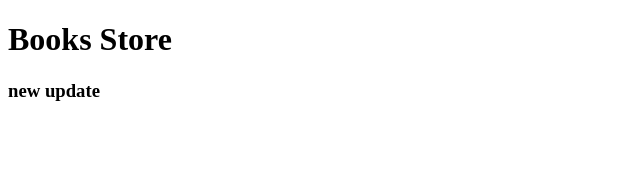
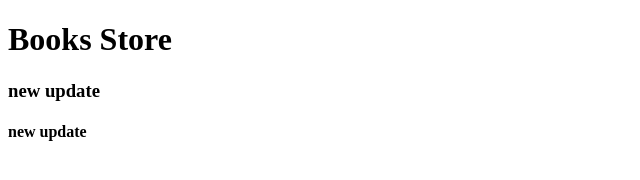
Before and after one commit to ahmmedkibria/my-first-repo, a plain HTML site: page index.html in a window 1280 px wide. Shown: the full height of the page, 0-640 px from the left. Drawn offline with Linux system fonts and the light colour scheme.

Commit message:
new update 2

```diff
--- a/index.html
+++ b/index.html
@@ -8,5 +8,6 @@
 <body>
     <h1> Books Store </h1>
     <h3> new update </h3>
+    <h4> new update </h4>
 </body>
 </html>
```
